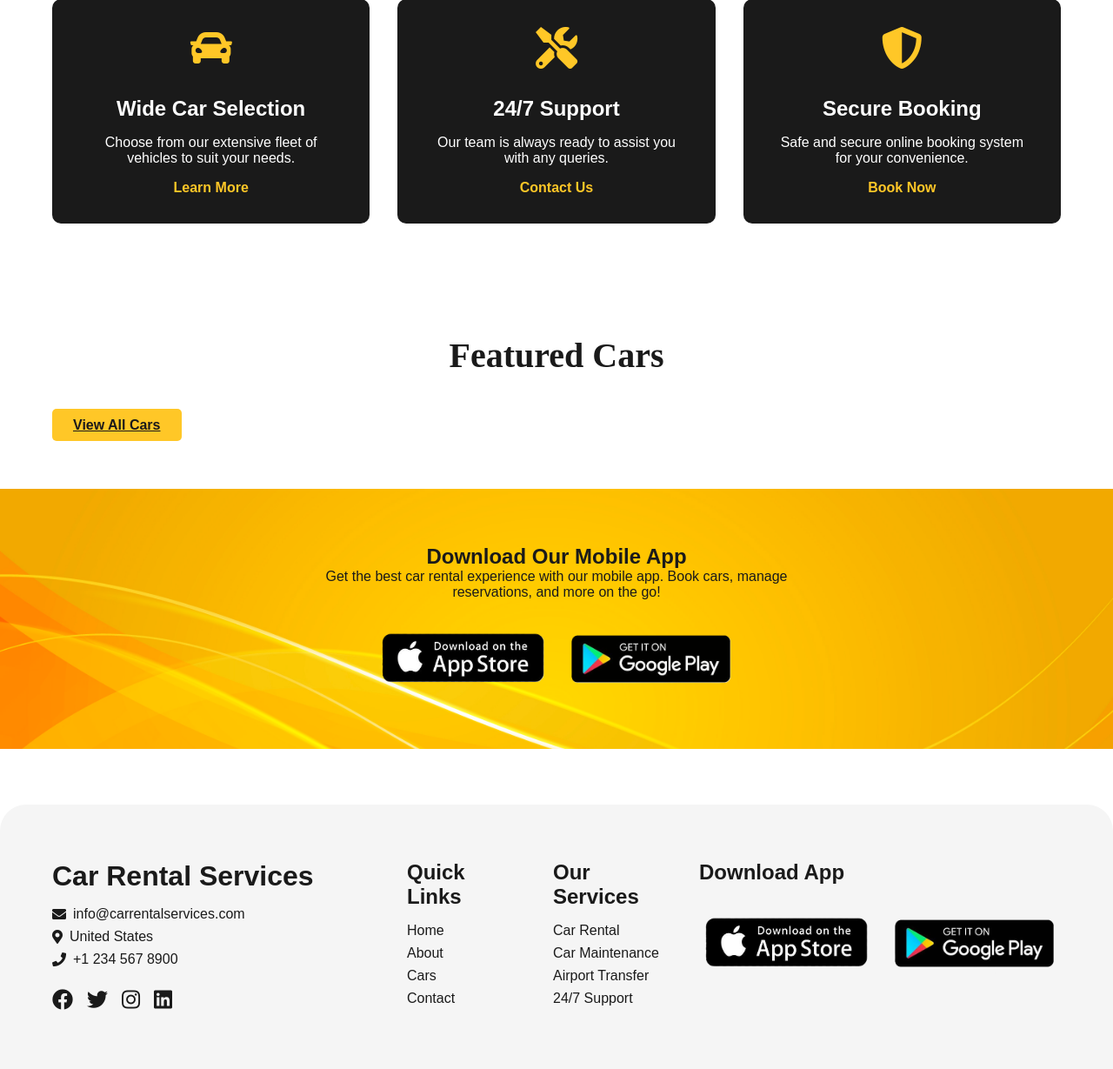
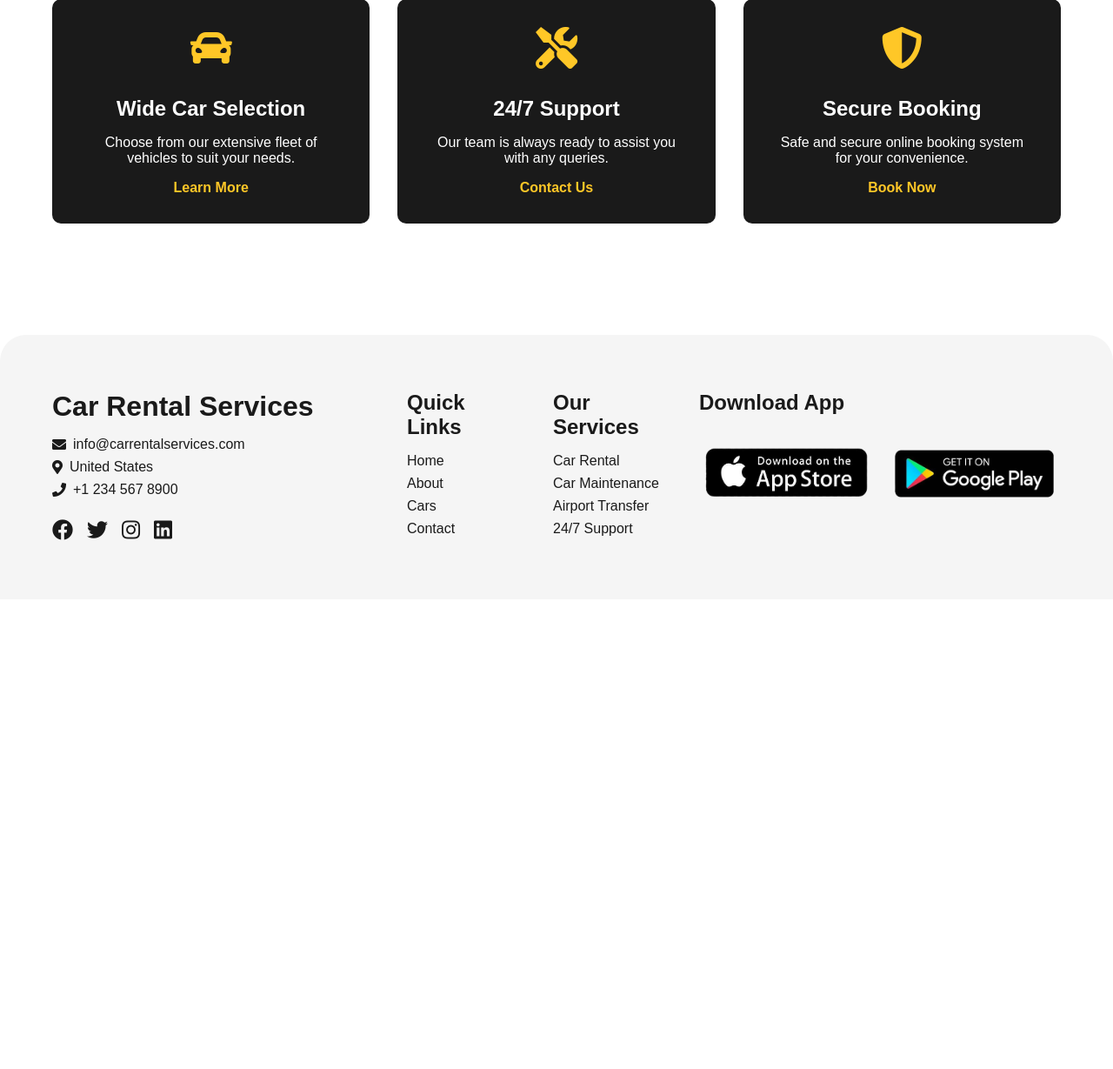
Before and after one commit to jamalihassan0307/django_car_rental_hafiz, a Django app: page / in a window 1280 px wide. Shown: the part 825-2054 px from the top of the page at 87% size. After the commit the page ends 1446 px from the top, so only its background shows below. Run offline with Django 5.2, Linux system fonts and the light colour scheme; data that the repository does not hold is empty.

Commit message:
Remove featured cars section and app banner from home.html to streamline the layout. Update database and cache files.

```diff
--- a/templates/myapp/home.html
+++ b/templates/myapp/home.html
@@ -53,45 +53,6 @@
     </div>
 </section>
 
-<!-- Featured Cars Section -->
-<section class="car-list">
-    <div class="container">
-        <h1 class="section-title" data-aos="fade-up">Featured Cars</h1>
-        <div class="cars-grid">
-            {% for car in featured_cars %}
-            <div class="car-card" data-aos="fade-up">
-                <div class="car-image-container">
-                    <img src="{{ car.image.url }}" alt="{{ car.name }}" class="car-image">
-                </div>
-                <div class="car-details">
-                    <h2 class="car-name">{{ car.name }}</h2>
-                    <div class="car-info">
-                        <p class="car-price">${{ car.price_per_day }}/Day</p>
-                        <a href="{% url 'car_detail' car.id %}" class="learn-more">Details</a>
-                    </div>
-                </div>
-            </div>
-            {% endfor %}
-        </div>
-        <div class="text-center mt-4">
-            <a href="{% url 'cars' %}" class="btn primary-btn">View All Cars</a>
-        </div>
-    </div>
-</section>
-
-<!-- App Banner Section -->
-<section class="app-banner">
-    <div class="container">
-        <div class="banner-content" data-aos="fade-up">
-            <h1>Download Our Mobile App</h1>
-            <p>Get the best car rental experience with our mobile app. Book cars, manage reservations, and more on the go!</p>
-            <div class="store-buttons">
-                <a href="#"><img src="{% static 'website/app_store.png' %}" alt="App Store"></a>
-                <a href="#"><img src="{% static 'website/play_store.png' %}" alt="Play Store"></a>
-            </div>
-        </div>
-    </div>
-</section>
 {% endblock %}
 
 {% block extra_js %}
```
Also changed, not shown: db.sqlite3.
